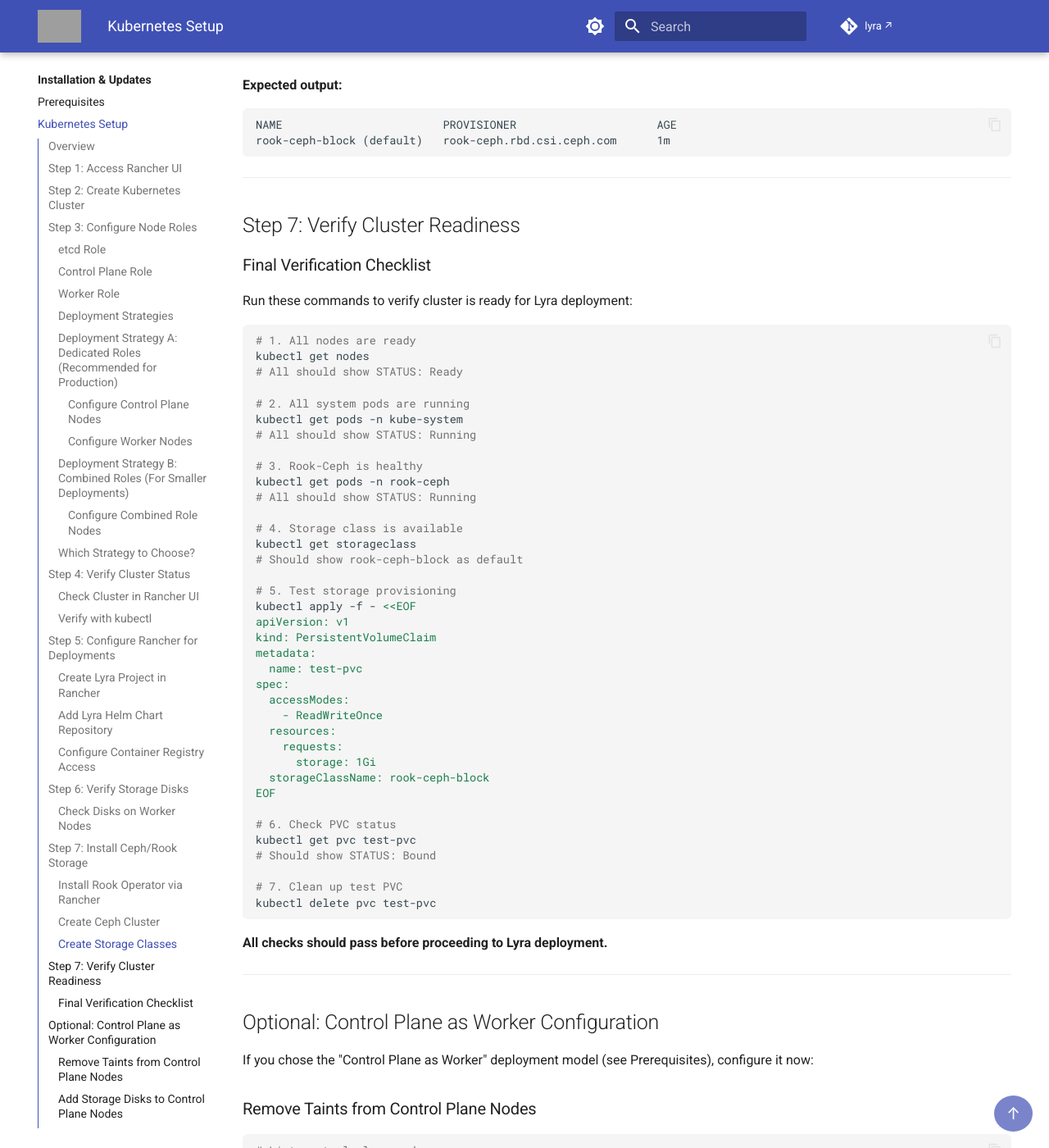
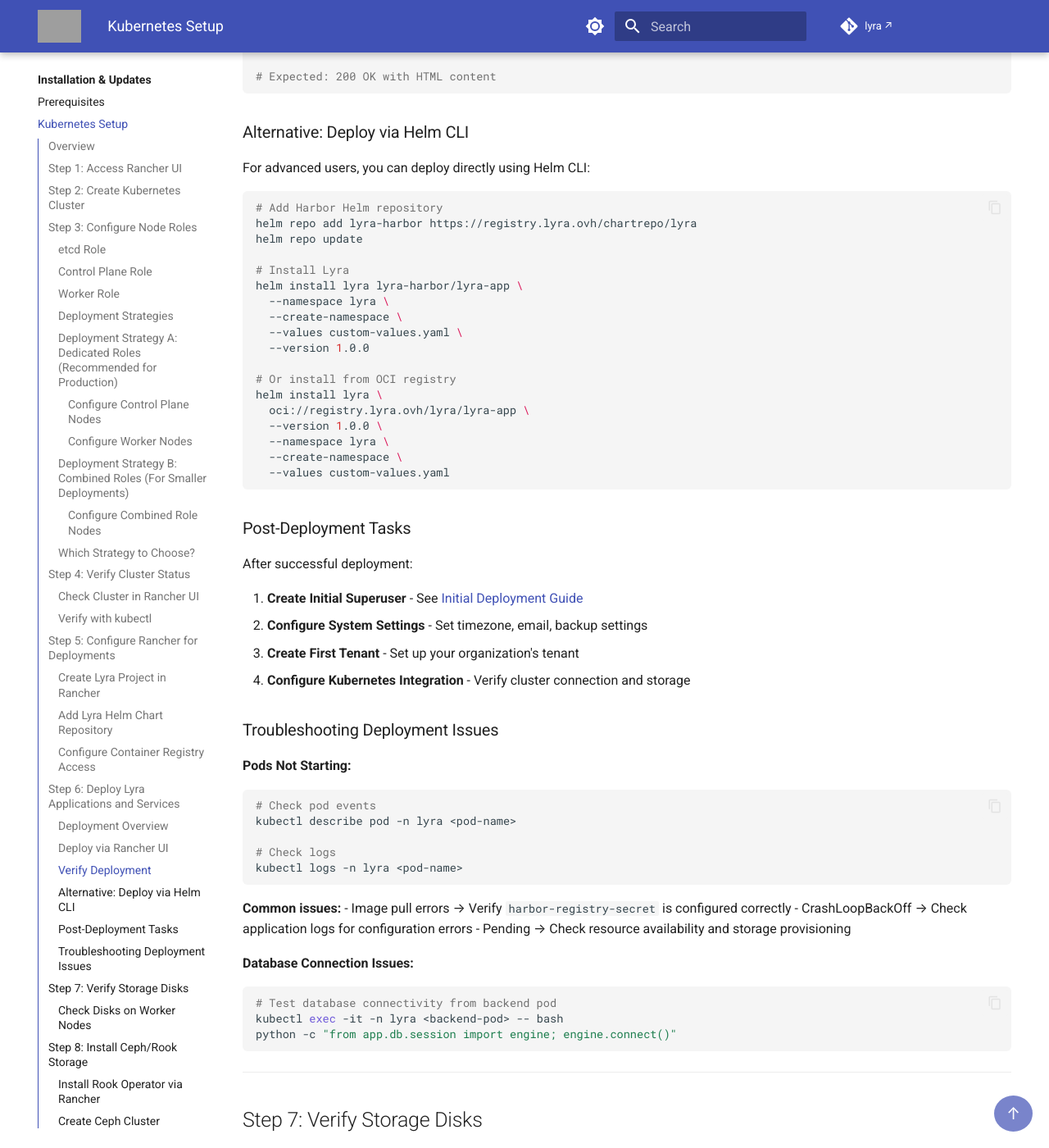
Before and after one commit to amreinch/lyra-docs, an MkDocs documentation site: the page built from docs/installation/kubernetes-setup.md, in a window 1280 px wide and 1400 px high, scrolled down 12052 px. Shown: the whole window at 82% size. Built offline with MkDocs 1.6.1 and Material for MkDocs 9.7.7, drawn with Linux system fonts in a browser that asks for light colours; comment, search, counter and statistics services are not loaded; some of the changed text lies outside the part shown; grey boxes are pictures that could not be loaded.

Commit message:
Add Step 6: Deploy Lyra Applications and Services
- Added comprehensive deployment guide for Lyra apps via Helm charts
- Includes deployment via Rancher UI and Helm CLI
- Added configuration sections for images, database, Redis, and ingress
- Included verification steps and troubleshooting guidance
- Renumbered existing steps (old Step 6→7, old Step 7→8→9)

````diff
--- a/docs/installation/kubernetes-setup.md
+++ b/docs/installation/kubernetes-setup.md
@@ -417,7 +417,212 @@ After cluster creation, configure Rancher settings required for application depl
 
 ---
 
-## Step 6: Verify Storage Disks
+## Step 6: Deploy Lyra Applications and Services
+
+With the cluster configured and Rancher settings in place, you can now deploy Lyra Platform applications and services using Helm charts.
+
+### Deployment Overview
+
+Lyra Platform consists of multiple components that need to be deployed in order:
+
+1. **Infrastructure Services** (PostgreSQL, Redis, Storage)
+2. **Lyra Core Applications** (Backend, Frontend, Scheduler)
+
+All deployments are managed through Rancher's Apps & Marketplace interface using the Helm charts from your Harbor registry.
+
+### Deploy via Rancher UI
+
+1. **Navigate to Apps & Marketplace:**
+   - Go to your **Lyra Platform** cluster in Rancher
+   - Click **Apps** → **Charts** in the left sidebar
+
+2. **Install Lyra Application:**
+   - Search for **lyra-app** in the charts list
+   - Click on the **lyra-app** chart
+   - Click **Install**
+
+3. **Configure Deployment:**
+   - **Namespace:** Rancher will create the namespace automatically
+   - **Project:** Select **Lyra Platform**
+   - **Chart Version:** Select the desired version (e.g., `1.0.0`)
+
+4. **Configure Helm Values:**
+
+   You can configure the deployment through Rancher's UI forms or by editing the YAML directly.
+
+   **Key Configuration Sections:**
+
+   **Image Configuration:**
+   ```yaml
+   backend:
+     image:
+       repository: registry.lyra.ovh/lyra/lyra-backend
+       tag: "1.0.0"
+       pullPolicy: IfNotPresent
+     replicas: 2
+
+   frontend:
+     image:
+       repository: registry.lyra.ovh/lyra/lyra-frontend
+       tag: "1.0.0"
+       pullPolicy: IfNotPresent
+     replicas: 2
+
+   scheduler:
+     image:
+       repository: registry.lyra.ovh/lyra/lyra-scheduler
+       tag: "1.0.0"
+       pullPolicy: IfNotPresent
+     replicas: 1
+
+   imagePullSecrets:
+     - name: harbor-registry-secret
+   ```
+
+   **Database Configuration:**
+   ```yaml
+   postgresql:
+     enabled: true  # Deploy PostgreSQL as part of the chart
+     # Or use external database:
+     # enabled: false
+     # external:
+     #   host: "postgresql.lyra.svc.cluster.local"
+     #   port: 5432
+     #   database: "lyra"
+     #   existingSecret: "lyra-db-secret"
+   ```
+
+   **Redis Configuration:**
+   ```yaml
+   redis:
+     enabled: true  # Deploy Redis as part of the chart
+     # Or use external Redis:
+     # enabled: false
+     # external:
+     #   host: "redis-master.lyra.svc.cluster.local"
+     #   port: 6379
+     #   existingSecret: "lyra-redis-secret"
+   ```
+
+   **Ingress Configuration:**
+   ```yaml
+   ingress:
+     enabled: true
+     className: "nginx"
+     annotations:
+       cert-manager.io/cluster-issuer: "letsencrypt-prod"
+     hosts:
+       - host: lyra.yourdomain.com
+         paths:
+           - path: /
+             pathType: Prefix
+     tls:
+       - secretName: lyra-tls
+         hosts:
+           - lyra.yourdomain.com
+   ```
+
+5. **Click Install** and wait for deployment to complete
+
+### Verify Deployment
+
+**Check Pod Status:**
+```bash
+kubectl get pods -n lyra
+```
+
+**Expected output:**
+```
+NAME                              READY   STATUS    RESTARTS   AGE
+lyra-backend-7d9f8c4b5d-abc12     1/1     Running   0          2m
+lyra-backend-7d9f8c4b5d-def34     1/1     Running   0          2m
+lyra-frontend-6c8d7b5a4e-ghi56    1/1     Running   0          2m
+lyra-frontend-6c8d7b5a4e-jkl78    1/1     Running   0          2m
+lyra-scheduler-5b7c8d9e6f-mno90   1/1     Running   0          2m
+postgresql-0                       1/1     Running   0          2m
+redis-master-0                     1/1     Running   0          2m
+```
+
+All pods should be `Running` with `1/1` READY.
+
+**Check Services:**
+```bash
+kubectl get svc -n lyra
+```
+
+**Check Ingress:**
+```bash
+kubectl get ingress -n lyra
+```
+
+**Test Application Access:**
+```bash
+# Test HTTPS access
+curl -k https://lyra.yourdomain.com
+
+# Expected: 200 OK with HTML content
+```
+
+### Alternative: Deploy via Helm CLI
+
+For advanced users, you can deploy directly using Helm CLI:
+
+```bash
+# Add Harbor Helm repository
+helm repo add lyra-harbor https://registry.lyra.ovh/chartrepo/lyra
+helm repo update
+
+# Install Lyra
+helm install lyra lyra-harbor/lyra-app \
+  --namespace lyra \
+  --create-namespace \
+  --values custom-values.yaml \
+  --version 1.0.0
+
+# Or install from OCI registry
+helm install lyra \
+  oci://registry.lyra.ovh/lyra/lyra-app \
+  --version 1.0.0 \
+  --namespace lyra \
+  --create-namespace \
+  --values custom-values.yaml
+```
+
+### Post-Deployment Tasks
+
+After successful deployment:
+
+1. **Create Initial Superuser** - See [Initial Deployment Guide](initial-deployment.md#step-6-initial-superuser-setup)
+2. **Configure System Settings** - Set timezone, email, backup settings
+3. **Create First Tenant** - Set up your organization's tenant
+4. **Configure Kubernetes Integration** - Verify cluster connection and storage
+
+### Troubleshooting Deployment Issues
+
+**Pods Not Starting:**
+```bash
+# Check pod events
+kubectl describe pod -n lyra <pod-name>
+
+# Check logs
+kubectl logs -n lyra <pod-name>
+```
+
+**Common issues:**
+- Image pull errors → Verify `harbor-registry-secret` is configured correctly
+- CrashLoopBackOff → Check application logs for configuration errors
+- Pending → Check resource availability and storage provisioning
+
+**Database Connection Issues:**
+```bash
+# Test database connectivity from backend pod
+kubectl exec -it -n lyra <backend-pod> -- bash
+python -c "from app.db.session import engine; engine.connect()"
+```
+
+---
+
+## Step 7: Verify Storage Disks
 
 Before proceeding, verify that worker nodes have the required storage disks for Ceph/Rook.
 
@@ -451,7 +656,7 @@ sdc      8:32   0   500G  0 disk           # Storage disk (optional)
 
 ---
 
-## Step 7: Install Ceph/Rook Storage
+## Step 8: Install Ceph/Rook Storage
 
 Lyra requires persistent storage provided by Ceph/Rook.
 
@@ -577,7 +782,7 @@ Lyra requires persistent storage provided by Ceph/Rook.
 
 ---
 
-## Step 7: Verify Cluster Readiness
+## Step 9: Verify Cluster Readiness
 
 ### Final Verification Checklist
 
````
